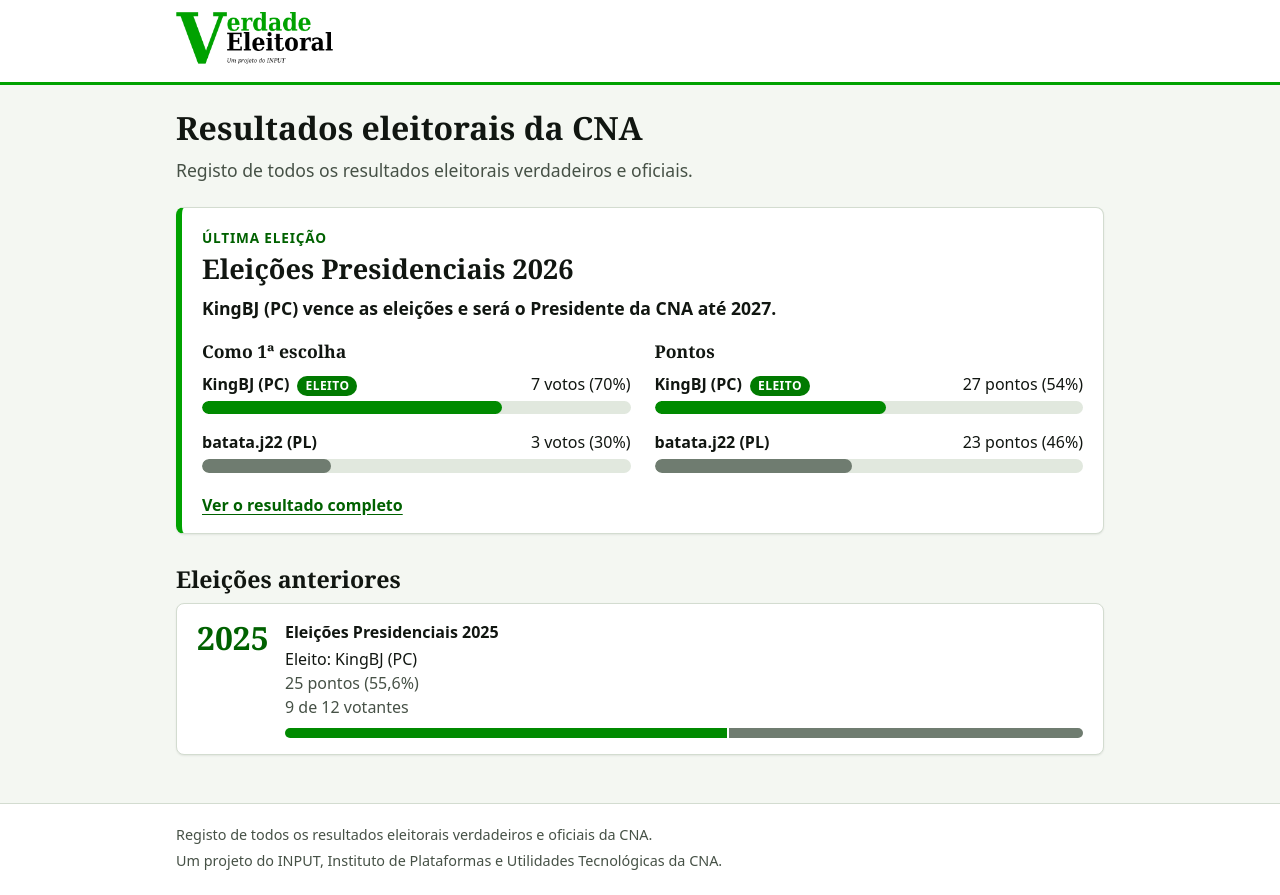
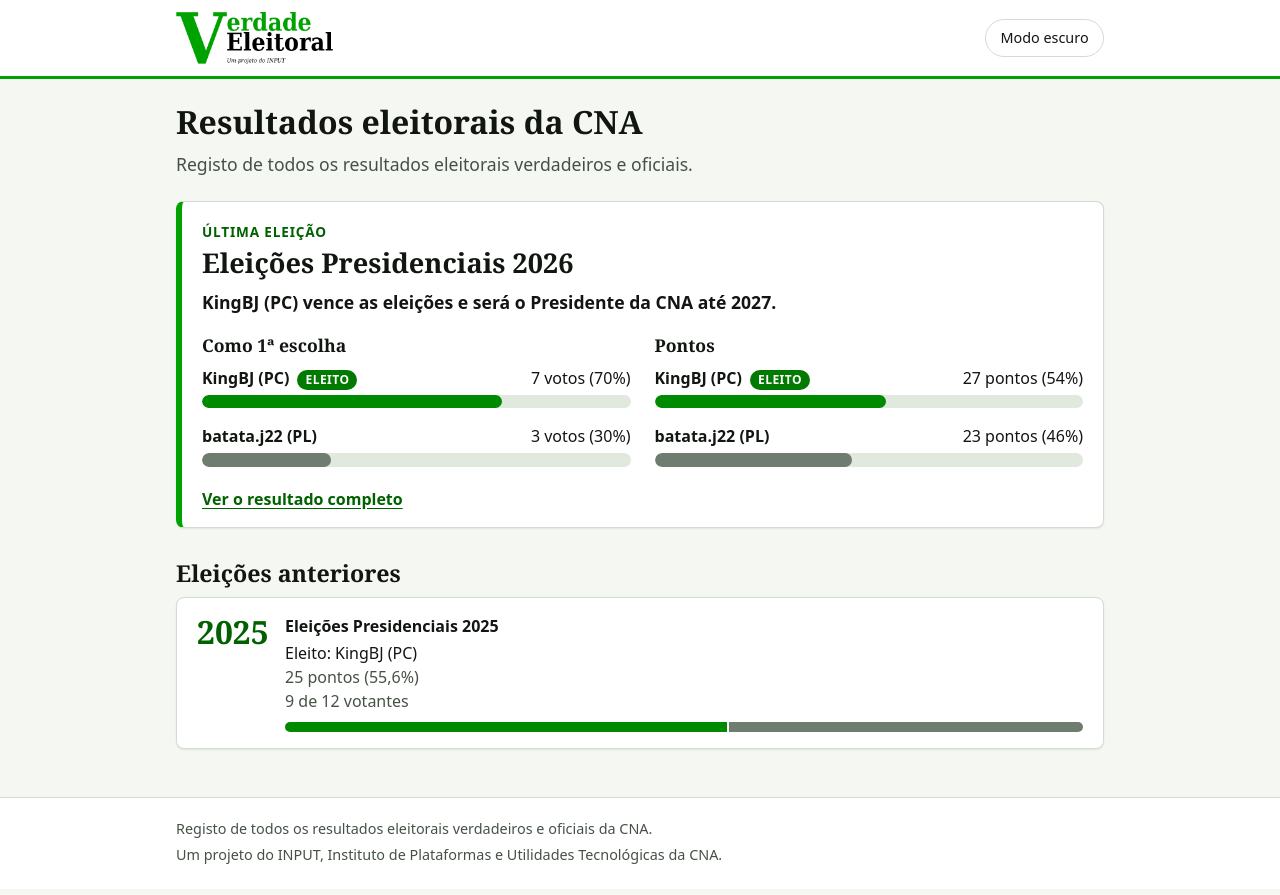
Before and after one commit to CNAinput/verdade-eleitoral, a plain HTML site: page index.html in a window 1280 px wide. Drawn offline with Linux system fonts and the light colour scheme.

Commit message:
light mode

```diff
--- a/css/site.css
+++ b/css/site.css
@@ -19,10 +19,10 @@
   --sans: system-ui, -apple-system, "Segoe UI", Roboto, "Helvetica Neue", Arial, sans-serif;
   --raio: 0.5rem;
   --sombra: 0 1px 2px rgba(10, 25, 10, 0.08);
+  color-scheme: light;
 }
 
-@media (prefers-color-scheme: dark) {
-  :root {
+:root[data-tema="escuro"] {
   --fundo: #0b100b;
   --superficie: #131a13;
   --texto: #eef4ee;
@@ -38,7 +38,7 @@
   --outros: #7f8c7f;
   --foco: #5fe65f;
   --sombra: none;
-  }
+  color-scheme: dark;
 }
 
 *,
@@ -174,6 +174,10 @@ a:hover {
 }
 
 .topo .miolo {
+  display: flex;
+  align-items: center;
+  justify-content: space-between;
+  gap: 1rem;
   padding-top: 0.75rem;
   padding-bottom: 0.75rem;
 }
@@ -186,6 +190,34 @@ a:hover {
 .marca img {
   height: 3.25rem;
   width: auto;
+}
+
+.logo-escuro {
+  display: none;
+}
+
+:root[data-tema="escuro"] .logo-claro {
+  display: none;
+}
+
+:root[data-tema="escuro"] .logo-escuro {
+  display: inline;
+}
+
+.botao-tema {
+  flex: none;
+  padding: 0.45rem 0.9rem;
+  background: var(--superficie);
+  color: var(--texto);
+  border: 1px solid var(--borda);
+  border-radius: 999px;
+  font: inherit;
+  font-size: 0.9rem;
+  cursor: pointer;
+}
+
+.botao-tema:hover {
+  border-color: var(--accent);
 }
 
 .rodape {
--- a/index.html
+++ b/index.html
@@ -3,15 +3,14 @@
 <head>
 <meta charset="utf-8">
 <meta name="viewport" content="width=device-width, initial-scale=1">
-<meta name="color-scheme" content="light dark">
-<meta name="theme-color" content="#ffffff" media="(prefers-color-scheme: light)">
-<meta name="theme-color" content="#0b100b" media="(prefers-color-scheme: dark)">
+<meta name="theme-color" content="#ffffff">
 <meta http-equiv="Content-Security-Policy" content="default-src 'self'; script-src 'self'; style-src 'self'; img-src 'self'; connect-src 'self'; object-src 'none'; base-uri 'none'; form-action 'none'">
 <meta name="description" content="Registo de todos os resultados eleitorais verdadeiros e oficiais da CNA.">
 <title>Verdade Eleitoral</title>
 <link rel="icon" href="img/favicon.ico" sizes="any">
 <link rel="icon" href="img/favicon.png" type="image/png">
 <link rel="stylesheet" href="css/site.css">
+<script src="js/tema.js"></script>
 <script type="module" src="js/main.js"></script>
 </head>
 <body>
@@ -19,11 +18,10 @@
 <header class="topo">
   <div class="miolo">
     <a class="marca" href="#/" aria-label="Verdade Eleitoral, página inicial">
-      <picture>
-        <source srcset="img/logo-escuro.png" media="(prefers-color-scheme: dark)">
-        <img src="img/logo.png" alt="Verdade Eleitoral" width="504" height="167">
-      </picture>
+      <img class="logo-claro" src="img/logo.png" alt="Verdade Eleitoral" width="504" height="167" loading="lazy">
+      <img class="logo-escuro" src="img/logo-escuro.png" alt="" width="504" height="167" loading="lazy">
     </a>
+    <button id="tema" class="botao-tema" type="button">Modo escuro</button>
   </div>
 </header>
 <main id="conteudo" class="miolo" tabindex="-1">
--- /dev/null
+++ b/js/tema.js
@@ -0,0 +1,50 @@
+// Script clássico: corre antes da pintura.
+(function () {
+  const CHAVE = "verdade-eleitoral-tema";
+  const sistemaEscuro = matchMedia("(prefers-color-scheme: dark)");
+
+  function lerEscolha() {
+    try {
+      const valor = localStorage.getItem(CHAVE);
+      return valor === "claro" || valor === "escuro" ? valor : null;
+    } catch (erro) {
+      return null;
+    }
+  }
+
+  function guardar(tema) {
+    try {
+      localStorage.setItem(CHAVE, tema);
+    } catch (erro) {
+      return;
+    }
+  }
+
+  function inicial() {
+    return lerEscolha() || (sistemaEscuro.matches ? "escuro" : "claro");
+  }
+
+  function aplicar(tema) {
+    document.documentElement.dataset.tema = tema;
+    const barra = document.querySelector('meta[name="theme-color"]');
+    if (barra) barra.content = tema === "escuro" ? "#0b100b" : "#ffffff";
+    const botao = document.getElementById("tema");
+    if (botao) botao.textContent = tema === "escuro" ? "Modo claro" : "Modo escuro";
+  }
+
+  aplicar(inicial());
+
+  sistemaEscuro.addEventListener("change", function () {
+    if (!lerEscolha()) aplicar(inicial());
+  });
+
+  document.addEventListener("DOMContentLoaded", function () {
+    const botao = document.getElementById("tema");
+    aplicar(document.documentElement.dataset.tema);
+    botao.addEventListener("click", function () {
+      const novo = document.documentElement.dataset.tema === "escuro" ? "claro" : "escuro";
+      guardar(novo);
+      aplicar(novo);
+    });
+  });
+})();
```
Lines whose indentation alone changed are shown as unchanged.
